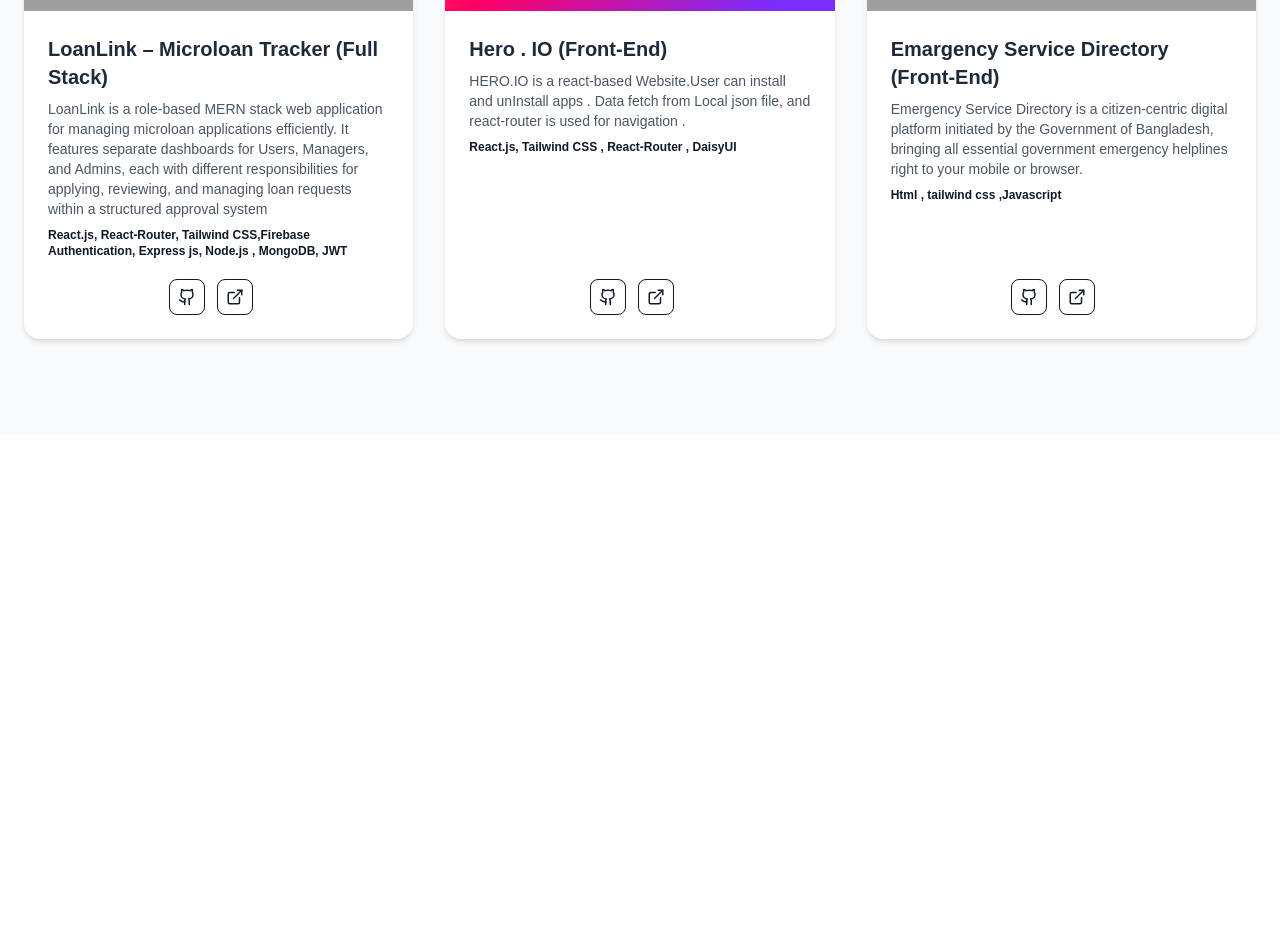
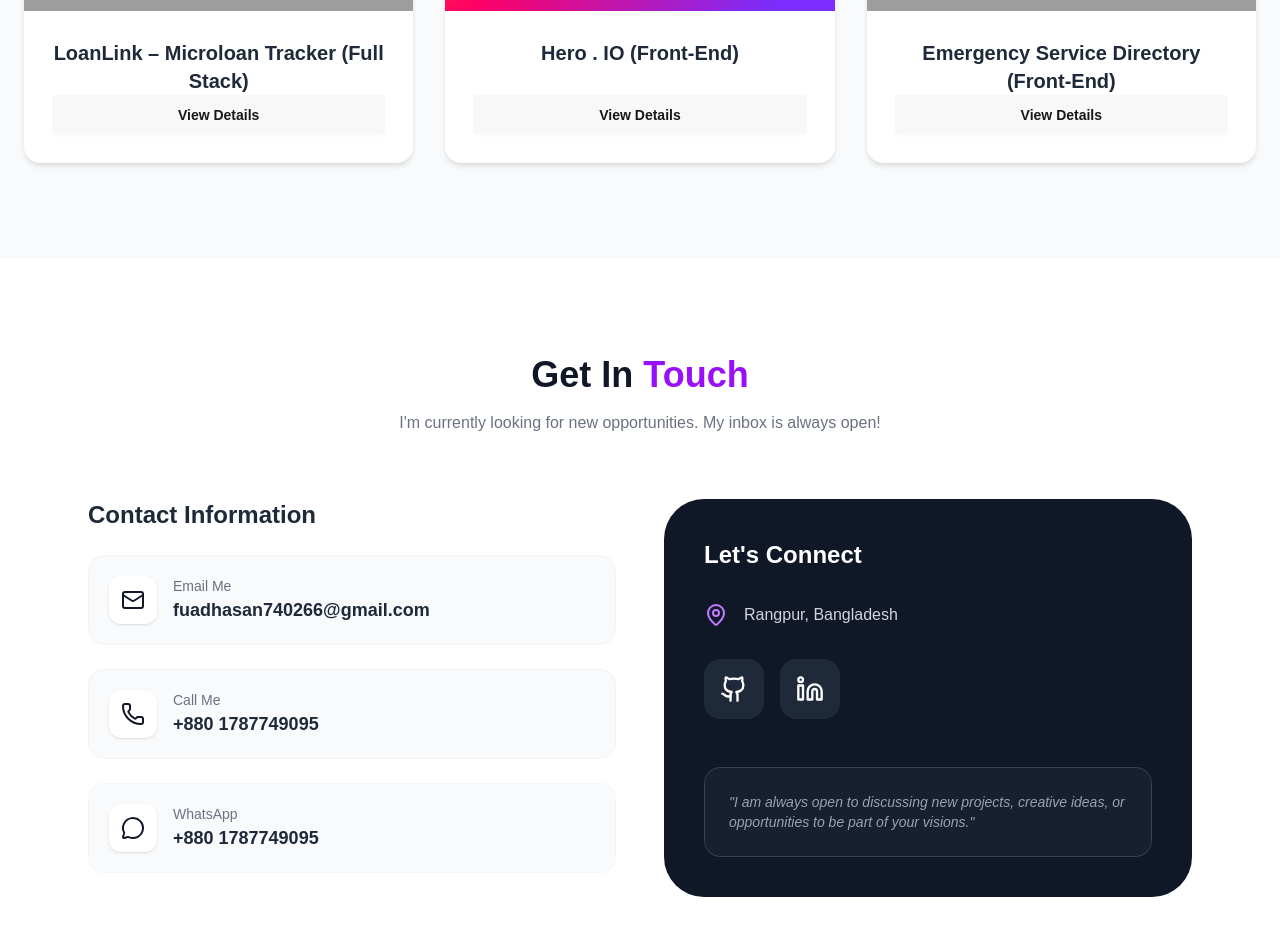
Before and after one commit to fuadhasan199/Portfolio, a React (Vite) app: page / in a window 1280 px wide. Shown: the part 3760-4695 px from the top of the page. Before the commit the page ends 4195 px from the top, so only its background shows below. Built offline with nearby package versions, Linux system fonts and the light colour scheme; grey boxes are pictures that could not be loaded.

Commit message:
project update and contact

```diff
--- a/src/App.jsx
+++ b/src/App.jsx
@@ -6,6 +6,7 @@ import About from "./Components/About"
 import Skills from "./Components/Skills"
 import Education from './Components/Education'
 import Projects from './Components/Projects'
+import Contact from './Components/Contact'
 function App() {
 
 
@@ -20,6 +21,7 @@ function App() {
            <Skills></Skills>
            <Education></Education>
            <Projects></Projects>
+           <Contact></Contact>
 
         </main>
 
--- /dev/null
+++ b/src/Components/Contact.jsx
@@ -0,0 +1,86 @@
+import React from 'react';
+import { Mail, Phone, MessageCircle, Github, Linkedin, MapPin } from 'lucide-react';
+
+const Contact = () => {
+  return (
+    <section id="contact" className="py-24 bg-white">
+      <div className="max-w-6xl mx-auto px-6">
+        <div className="text-center mb-16">
+          <h2 className="text-4xl font-bold text-gray-900 mb-4">
+            Get In <span className="text-purple-600">Touch</span>
+          </h2>
+          <p className="text-gray-500">I'm currently looking for new opportunities. My inbox is always open!</p>
+        </div>
+
+        <div className="grid md:grid-cols-2 gap-12 items-start">
+          {/* Contact Info Cards */}
+          <div className="space-y-6">
+            <h3 className="text-2xl font-bold text-gray-800 mb-6">Contact Information</h3>
+
+            {/* Email Card */}
+            <a href="mailto:your-email@gmail.com" className="flex items-center gap-4 p-5 rounded-2xl bg-gray-50 border border-gray-100 hover:border-purple-200 hover:bg-purple-50 transition-all group">
+              <div className="p-3 bg-white rounded-xl shadow-sm group-hover:bg-purple-600 group-hover:text-white transition-colors">
+                <Mail size={24} />
+              </div>
+              <div>
+                <p className="text-sm text-gray-500 font-medium">Email Me</p>
+                <p className="text-lg font-bold text-gray-800">fuadhasan740266@gmail.com</p>
+              </div>
+            </a>
+
+            {/* Phone Card */}
+            <a href="tel:+8801700000000" className="flex items-center gap-4 p-5 rounded-2xl bg-gray-50 border border-gray-100 hover:border-blue-200 hover:bg-blue-50 transition-all group">
+              <div className="p-3 bg-white rounded-xl shadow-sm group-hover:bg-blue-600 group-hover:text-white transition-colors">
+                <Phone size={24} />
+              </div>
+              <div>
+                <p className="text-sm text-gray-500 font-medium">Call Me</p>
+                <p className="text-lg font-bold text-gray-800">+880 1787749095</p>
+              </div>
+            </a>
+
+            {/* WhatsApp Card */}
+            <a href="https://wa.me/8801700000000" target="_blank" rel="noreferrer" className="flex items-center gap-4 p-5 rounded-2xl bg-gray-50 border border-gray-100 hover:border-green-200 hover:bg-green-50 transition-all group">
+              <div className="p-3 bg-white rounded-xl shadow-sm group-hover:bg-green-600 group-hover:text-white transition-colors">
+                <MessageCircle size={24} />
+              </div>
+              <div>
+                <p className="text-sm text-gray-500 font-medium">WhatsApp</p>
+                <p className="text-lg font-bold text-gray-800">+880 1787749095</p>
+              </div>
+            </a>
+          </div>
+
+          {/* Social Links & Location */}
+          <div className="bg-gray-900 p-10 rounded-[2.5rem] text-white h-full flex flex-col justify-center">
+            <h3 className="text-2xl font-bold mb-8">Let's Connect</h3>
+
+            <div className="space-y-8">
+                <div className="flex items-center gap-4">
+                    <MapPin className="text-purple-400" />
+                    <p className="text-gray-300">Rangpur, Bangladesh</p>
+                </div>
+
+                <div className="flex gap-4">
+                    <a href="https://github.com/fuadhasan199" target="_blank" className="p-4 bg-gray-800 rounded-2xl hover:bg-purple-600 transition-all">
+                        <Github size={28} />
+                    </a>
+                    <a href="https://www.linkedin.com/in/khandokar-fuad-hasan-656815386/" target="_blank" className="p-4 bg-gray-800 rounded-2xl hover:bg-blue-600 transition-all">
+                        <Linkedin size={28} />
+                    </a>
+                </div>
+            </div>
+
+            <div className="mt-12 p-6 bg-gray-800/50 rounded-2xl border border-gray-700">
+                <p className="text-gray-400 text-sm italic">
+                    "I am always open to discussing new projects, creative ideas, or opportunities to be part of your visions."
+                </p>
+            </div>
+          </div>
+        </div>
+      </div>
+    </section>
+  );
+};
+
+export default Contact;
--- a/src/Components/Hero.jsx
+++ b/src/Components/Hero.jsx
@@ -35,11 +35,11 @@ Developer </span>
 
           {/* Social Icons */}
           <div className="flex items-center gap-6">
-            <a href="https://github.com" target="_blank">
+            <a href="https://github.com/fuadhasan199" target="_blank">
               <Github className="hover:text-brandPurple transition" />
             </a>
 
-            <a href="https://linkedin.com" target="_blank">
+            <a href="https://www.linkedin.com/in/khandokar-fuad-hasan-656815386/" target="_blank">
               <Linkedin className="hover:text-brandPurple transition" />
             </a>
           </div>
--- a/src/Components/Projects.jsx
+++ b/src/Components/Projects.jsx
@@ -1,45 +1,48 @@
-import React from "react";
-import { Github, ExternalLink } from "lucide-react";
-import EmarIMG from "../assets/Emargeny.png"
-import HeroIMG from "../assets/Hero.png"
-import LoanIMG from "../assets/Loan.png"
+import React, { useState } from "react";
+import { Github, ExternalLink, X, Code2, Rocket, Lightbulb } from "lucide-react";
+import EmarIMG from "../assets/Emargeny.png";
+import HeroIMG from "../assets/Hero.png";
+import LoanIMG from "../assets/Loan.png";
+
 const Projects = () => {
+  const [selectedProject, setSelectedProject] = useState(null);
+
   const projects = [
     {
       name: "LoanLink – Microloan Tracker (Full Stack)",
       image: LoanIMG,
-      description:
-        "LoanLink is a role-based MERN stack web application for managing microloan applications efficiently. It features separate dashboards for Users, Managers, and Admins, each with different responsibilities for applying, reviewing, and managing loan requests within a structured approval system",
-      tech: "React.js, React-Router, Tailwind CSS,Firebase Authentication, Express js, Node.js , MongoDB, JWT",
+      description: "LoanLink is a role-based MERN stack web application for managing microloan applications efficiently. It features separate dashboards for Users, Managers, and Admins, each with different responsibilities for applying, reviewing, and managing loan requests within a structured approval system.",
+      tech: ["React.js", "Firebase", "Express.js", "Node.js", "MongoDB", "JWT", "Tailwind CSS"],
       github: "https://github.com/fuadhasan199/Loan-Link-Client.git",
       live: "https://loanlink-finance.pages.dev/",
+      challenges: "Implementing a complex 3-layer role-based dashboard (User, Manager, Admin) and ensuring secure data flow using JWT and Firebase.",
+      futurePlans: "Integrating a real-time notification system and an automated loan repayment calculator with Stripe payment."
     },
     {
       name: "Hero . IO (Front-End)",
       image: HeroIMG,
-      description:
-        "HERO.IO is a react-based Website.User can install and unInstall apps . Data fetch from Local json file, and react-router is used for navigation .",
-      tech: "React.js, Tailwind CSS , React-Router , DaisyUI  ",
+      description: "HERO.IO is a react-based platform where users can explore, install, and uninstall apps virtually. It demonstrates efficient state management and navigation.",
+      tech: ["React.js", "Tailwind CSS", "React-Router", "DaisyUI"],
       github: "https://github.com/fuadhasan199/Hero-IO.git",
       live: "https://sunny-florentine-bfe173.netlify.app/",
+      challenges: "Managing the install/uninstall state locally to provide a real-time app store feel without a backend.",
+      futurePlans: "Adding a user review system and a search/filter feature for easier app discovery."
     },
     {
-      name: "Emargency Service Directory (Front-End)  ",
-
-        image: EmarIMG,
-      description:
-        " Emergency Service Directory is a citizen-centric digital platform initiated by the Government of Bangladesh, bringing all essential government emergency helplines right to your mobile or browser. "
-       ,
-      tech: "Html , tailwind css ,Javascript",
+      name: "Emergency Service Directory (Front-End)",
+      image: EmarIMG,
+      description: "Emergency Service Directory is a citizen-centric platform initiated by the Government of Bangladesh, bringing essential helplines (999, 333, etc.) to one place.",
+      tech: ["Html", "Tailwind CSS", "Javascript"],
       github: "https://github.com/fuadhasan199/Emergency-hot-line",
       live: "https://fuadhasan199.github.io/Emergency-hot-line/",
+      challenges: "Structuring a large dataset of emergency contacts into a clean, mobile-first responsive layout using vanilla JS and Tailwind.",
+      futurePlans: "Adding a geolocation feature to suggest the nearest emergency station based on the user's current location."
     },
   ];
 
   return (
     <section id="projects" className="py-24 bg-gray-50">
       <div className="max-w-7xl mx-auto px-6">
-
         {/* Section Title */}
         <div className="text-center mb-16">
           <h2 className="text-4xl font-bold text-gray-900">
@@ -50,70 +53,81 @@ const Projects = () => {
 
         {/* Project Grid */}
         <div className="grid grid-cols-1 md:grid-cols-2 lg:grid-cols-3 gap-8">
-
           {projects.map((project, index) => (
-            <div
-              key={index}
-          className="bg-white rounded-2xl overflow-hidden shadow-md hover:shadow-xl transition duration-300 group flex flex-col"
-            >
-              {/* Project Image */}
+            <div key={index} className="bg-white rounded-2xl overflow-hidden shadow-md hover:shadow-xl transition duration-300 group flex flex-col">
               <div className="h-52 overflow-hidden">
-                <img
-                  src={project.image}
-                  alt={project.name}
-                  className="w-full h-full object-cover group-hover:scale-105 transition duration-500"
-                />
+                <img src={project.image} alt={project.name} className="w-full h-full object-cover group-hover:scale-105 transition duration-500" />
               </div>
 
-              {/* Card Content */}
-              <div className="p-6 flex flex-col flex-grow">
-
-                <h3 className="text-xl font-bold text-gray-800">
-                  {project.name}
-                </h3>
-
-                <p className="text-gray-600 text-sm mt-2">
-                  {project.description}
-                </p>
-
-                <p className="text-xs font-semibold text-brandPurple mt-2">
-                  {project.tech}
-                </p>
-
-                {/* Buttons */}
-                <div className="flex gap-3 pt-5 mt-auto">
-
-                  {/* View Details */}
-                  <button className="px-4 py-2 bg-brandPurple text-white rounded-lg text-sm hover:opacity-90 transition">
-                    View Details
-                  </button>
-
-                  {/* GitHub */}
-                  <a
-                    href={project.github}
-                    target="_blank"
-                    className="p-2 border rounded-lg hover:bg-gray-100 transition"
-                  >
-                    <Github size={18} />
-                  </a>
-
-                  {/* Live */}
-                  <a
-                    href={project.live}
-                    target="_blank"
-                    className="p-2 border rounded-lg hover:bg-gray-100 transition"
-                  >
-                    <ExternalLink size={18} />
-                  </a>
-
-                </div>
-
+              <div className="p-7 flex flex-col flex-grow text-center ">
+                <h3 className="text-xl font-bold text-gray-800">{project.name}</h3>
+                <button
+                  onClick={() => setSelectedProject(project)}
+                  className="btn bg-brandPurple  mt-auto border-none p-3 bg-base-200 w-full"
+                >
+                  View Details
+                </button>
               </div>
             </div>
           ))}
-
         </div>
       </div>
+
+      {/* --- Detailed Modal --- */}
+      {selectedProject && (
+        <div className="fixed inset-0 bg-black/70 flex items-center justify-center z-50 p-4 backdrop-blur-sm">
+          <div className="bg-white w-full max-w-3xl max-h-[90vh] overflow-y-auto rounded-3xl relative p-8 shadow-2xl">
+            {/* Close Button */}
+            <button
+              onClick={() => setSelectedProject(null)}
+              className="absolute top-4 right-4 p-2 bg-gray-100 rounded-full hover:bg-red-100 text-gray-600 hover:text-red-600 transition-colors"
+            >
+              <X size={24} />
+            </button>
+
+            <h3 className="text-2xl md:text-3xl font-bold text-gray-900 mb-6">{selectedProject.name}</h3>
+
+            <div className="space-y-6 text-left">
+              {/* Tech Stack */}
+              <div>
+                <h4 className="flex items-center gap-2 font-bold text-purple-600 mb-2 underline"><Code2 size={20}/> Technology Stack:</h4>
+                <div className="flex flex-wrap gap-2">
+                  {Array.isArray(selectedProject.tech) ? selectedProject.tech.map(t => (
+                    <span key={t} className="px-3 py-1 bg-purple-50 text-purple-700 rounded-lg text-xs font-bold border border-purple-100">{t}</span>
+                  )) : <span className="text-sm">{selectedProject.tech}</span>}
+                </div>
+              </div>
+
+              {/* Description */}
+              <p className="text-gray-600 leading-relaxed text-sm md:text-base">{selectedProject.description}</p>
+
+              {/* Links */}
+              <div className="flex flex-wrap gap-4">
+                <a href={selectedProject.live} target="_blank" rel="noreferrer" className="flex items-center gap-2 px-6 py-2 bg-purple-600 text-white rounded-xl font-bold hover:bg-purple-700 transition-all shadow-md">
+                  <ExternalLink size={18}/> Live Site
+                </a>
+                <a href={selectedProject.github} target="_blank" rel="noreferrer" className="flex items-center gap-2 px-6 py-2 bg-gray-800 text-white rounded-xl font-bold hover:bg-gray-900 transition-all shadow-md">
+                  <Github size={18}/> GitHub Client
+                </a>
+              </div>
+
+              <hr className="border-gray-100" />
+
+              {/* Challenges & Plans */}
+              <div className="grid md:grid-cols-2 gap-6">
+                <div className="p-4 bg-orange-50 rounded-2xl border border-orange-100">
+                  <h4 className="flex items-center gap-2 font-bold text-orange-700 mb-2"><Rocket size={20}/> Challenges Faced:</h4>
+                  <p className="text-xs md:text-sm text-gray-700">{selectedProject.challenges}</p>
+                </div>
+                <div className="p-4 bg-green-50 rounded-2xl border border-green-100">
+                  <h4 className="flex items-center gap-2 font-bold text-green-700 mb-2"><Lightbulb size={20}/> Future Plans:</h4>
+                  <p className="text-xs md:text-sm text-gray-700">{selectedProject.futurePlans}</p>
+                </div>
+              </div>
+            </div>
+          </div>
+        </div>
+      )}
     </section>
   );
 };
```
